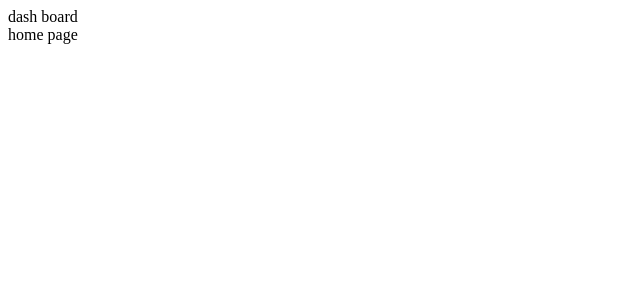
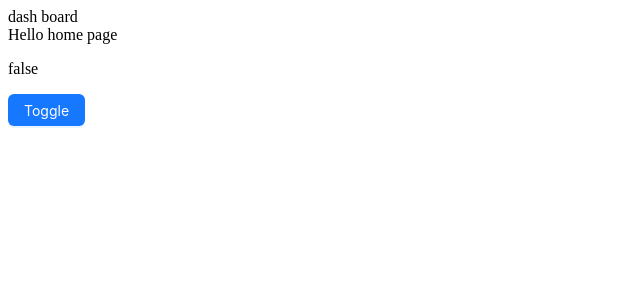
Before and after one commit to NgoKien15802/Mie-company-remove, a React (Vite) app: page / in a window 1280 px wide. Shown: the top 300 px of the page, without its empty margins (0-640 px from the left). Built offline with nearby package versions, Linux system fonts and the light colour scheme.

Commit message:
feat: add redux toolkit, i18n, ant design

```diff
--- a/index.html
+++ b/index.html
@@ -4,7 +4,7 @@
         <meta charset="UTF-8" />
         <link rel="icon" type="image/svg+xml" href="/vite.svg" />
         <meta name="viewport" content="width=device-width, initial-scale=1.0" />
-        <title>Vite + React</title>
+        <title>Mie company</title>
     </head>
     <body>
         <div id="root"></div>
--- a/package.json
+++ b/package.json
@@ -10,8 +10,13 @@
     "preview": "vite preview"
   },
   "dependencies": {
+    "@reduxjs/toolkit": "^2.0.1",
+    "antd": "^5.12.2",
+    "i18next": "^23.7.11",
     "react": "^18.2.0",
     "react-dom": "^18.2.0",
+    "react-i18next": "^13.5.0",
+    "react-redux": "^9.0.4",
     "react-router-dom": "^6.21.0"
   },
   "devDependencies": {
--- /dev/null
+++ b/src/i18n/i18n.js
@@ -0,0 +1,29 @@
+import i18n from 'i18next';
+import { initReactI18next } from 'react-i18next';
+import HOME_VI from '~/locales/vi/home.json';
+import HOME_EN from '~/locales/en/home.json';
+import ABOUT_EN from '~/locales/en/about.json';
+import ABOUT_VI from '~/locales/vi/about.json';
+const resources = {
+    en: {
+        home: HOME_EN,
+        about: ABOUT_EN,
+    },
+    vi: {
+        home: HOME_VI,
+        about: ABOUT_VI,
+    },
+};
+
+const defaultNS = 'home';
+
+i18n.use(initReactI18next).init({
+    resources,
+    lng: 'en',
+    ns: ['home', 'about'],
+    fallbackLng: 'vi',
+    defaultNS,
+    interpolation: {
+        escapeValue: false,
+    },
+});
--- /dev/null
+++ b/src/locales/en/about.json
@@ -0,0 +1,5 @@
+{
+    "nav": {
+        "hello": "Hello about page"
+    }
+}
--- /dev/null
+++ b/src/locales/en/home.json
@@ -0,0 +1,5 @@
+{
+    "nav": {
+        "hello": "Hello home page"
+    }
+}
--- /dev/null
+++ b/src/locales/vi/about.json
@@ -0,0 +1,5 @@
+{
+    "nav": {
+        "hello": "chào about page"
+    }
+}
--- /dev/null
+++ b/src/locales/vi/home.json
@@ -0,0 +1,5 @@
+{
+    "nav": {
+        "hello": "chào home page"
+    }
+}
--- a/src/main.jsx
+++ b/src/main.jsx
@@ -1,9 +1,14 @@
 import React from 'react';
 import ReactDOM from 'react-dom/client';
 import App from './App';
+import '~/i18n/i18n';
+import { store } from '~/reduxToolkit/store';
+import { Provider } from 'react-redux';
 
 ReactDOM.createRoot(document.getElementById('root')).render(
     <React.StrictMode>
-        <App />
+        <Provider store={store}>
+            <App />
+        </Provider>
     </React.StrictMode>,
 );
--- a/src/pages/home/HomePage.jsx
+++ b/src/pages/home/HomePage.jsx
@@ -1,5 +1,22 @@
+import { useTranslation } from 'react-i18next';
+import { useSelector, useDispatch } from 'react-redux';
+import { Button } from 'antd';
+import { toggleDarkMode } from '~/reduxToolkit/globalSlice';
+
 const HomePage = () => {
-    return <div>home page</div>;
+    const { t } = useTranslation('home');
+    const { darkMode } = useSelector((state) => state.global);
+    const dispatch = useDispatch();
+    const handleToggleDarkMode = () => {
+        dispatch(toggleDarkMode(!darkMode));
+    };
+    return (
+        <div>
+            {t('nav.hello')}
+            <p>{darkMode ? 'true' : 'false'}</p>
+            <Button type='primary' onClick={handleToggleDarkMode} >Toggle</Button>
+        </div>
+    );
 };
 
 export default HomePage;
--- /dev/null
+++ b/src/reduxToolkit/globalSlice.js
@@ -0,0 +1,22 @@
+import { createSlice } from '@reduxjs/toolkit';
+
+const initialState = {
+    darkMode: false,
+};
+
+export const globalSlice = createSlice({
+    name: 'global',
+    initialState,
+    reducers: {
+        toggleDarkMode: (state, actions) => {
+            return {
+                ...state,
+                darkMode: actions.payload,
+            };
+        },
+    },
+});
+
+export const { toggleDarkMode } = globalSlice.actions;
+
+export default globalSlice.reducer;
--- /dev/null
+++ b/src/reduxToolkit/store.js
@@ -0,0 +1,8 @@
+import { configureStore } from '@reduxjs/toolkit';
+import globalReducer from './globalSlice';
+
+export const store = configureStore({
+    reducer: {
+        global: globalReducer,
+    },
+});
```
Also changed, not shown: 2 other files (tests, documents, lock files or other folders).
